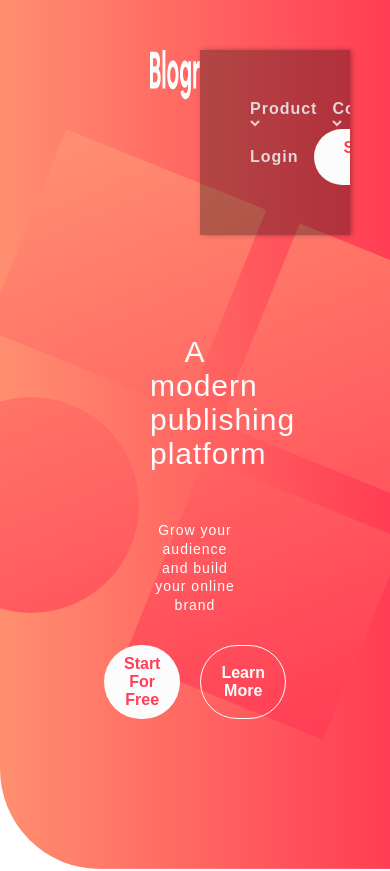
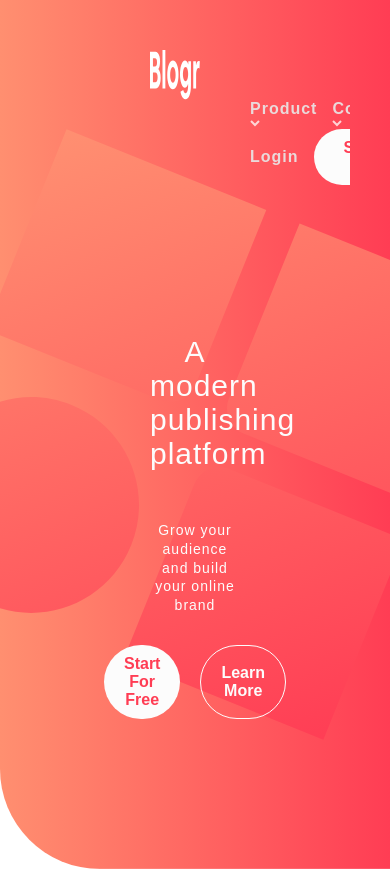
Before and after one commit to MariaBonkova/blogr, a plain HTML site: page index.html in a window 390 px wide. Shown: the top 871 px of the page. Drawn offline with Linux system fonts and the light colour scheme; files that its build step writes are made by us from their sources; a script that the page names is missing; files whose address does not match are found by name; a web font is replaced by a local one.

```diff
--- a/css/queries.css
+++ b/css/queries.css
@@ -43,9 +43,7 @@
         justify-content: center;
         width: 100%;
         height:100%;
-        background-color: rgba(0, 0, 0, 0.3);
-        box-shadow: 2px 0 5px rgba(0, 0, 0, 0.3);
-        overflow-y: auto;
+      overflow-y: auto;
         z-index: 1000;
     }
 
```
